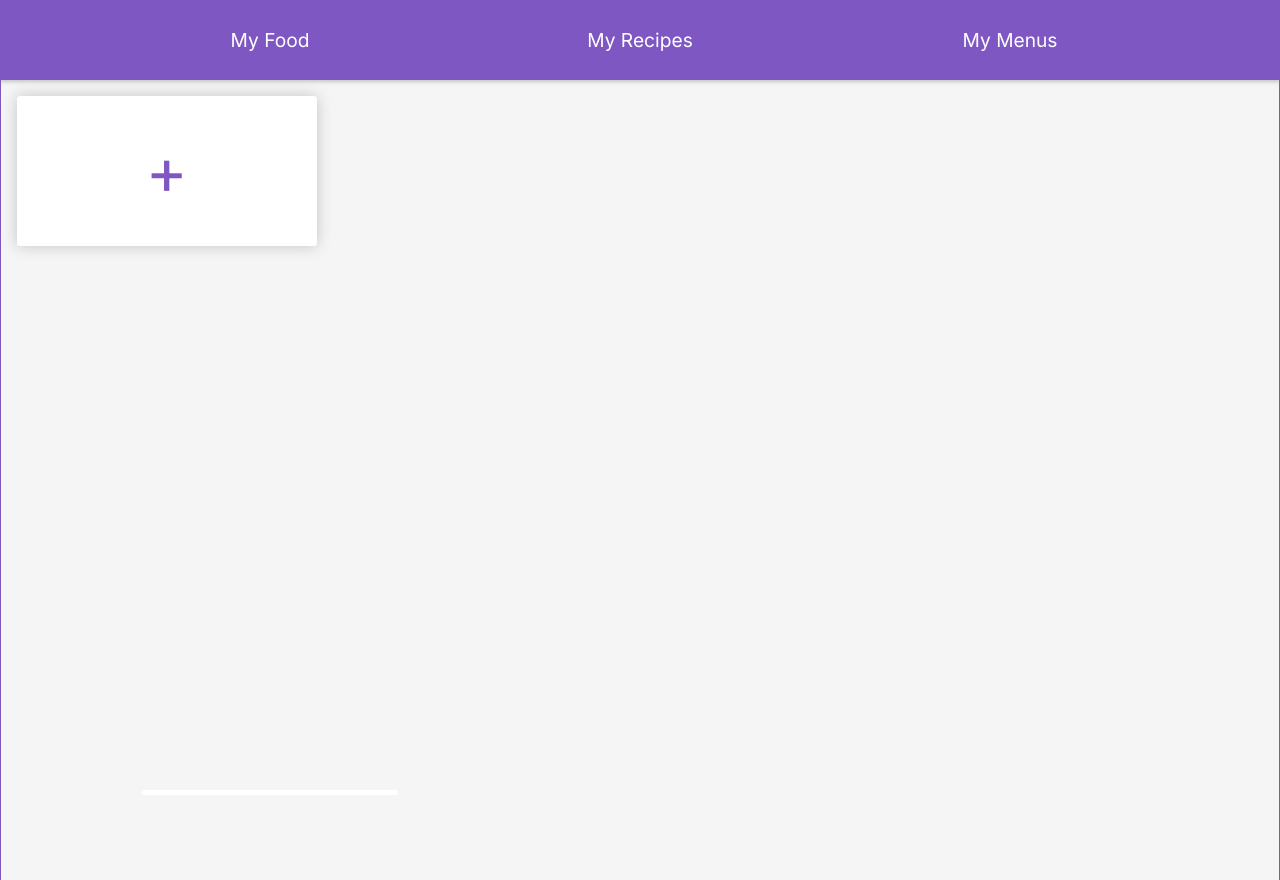
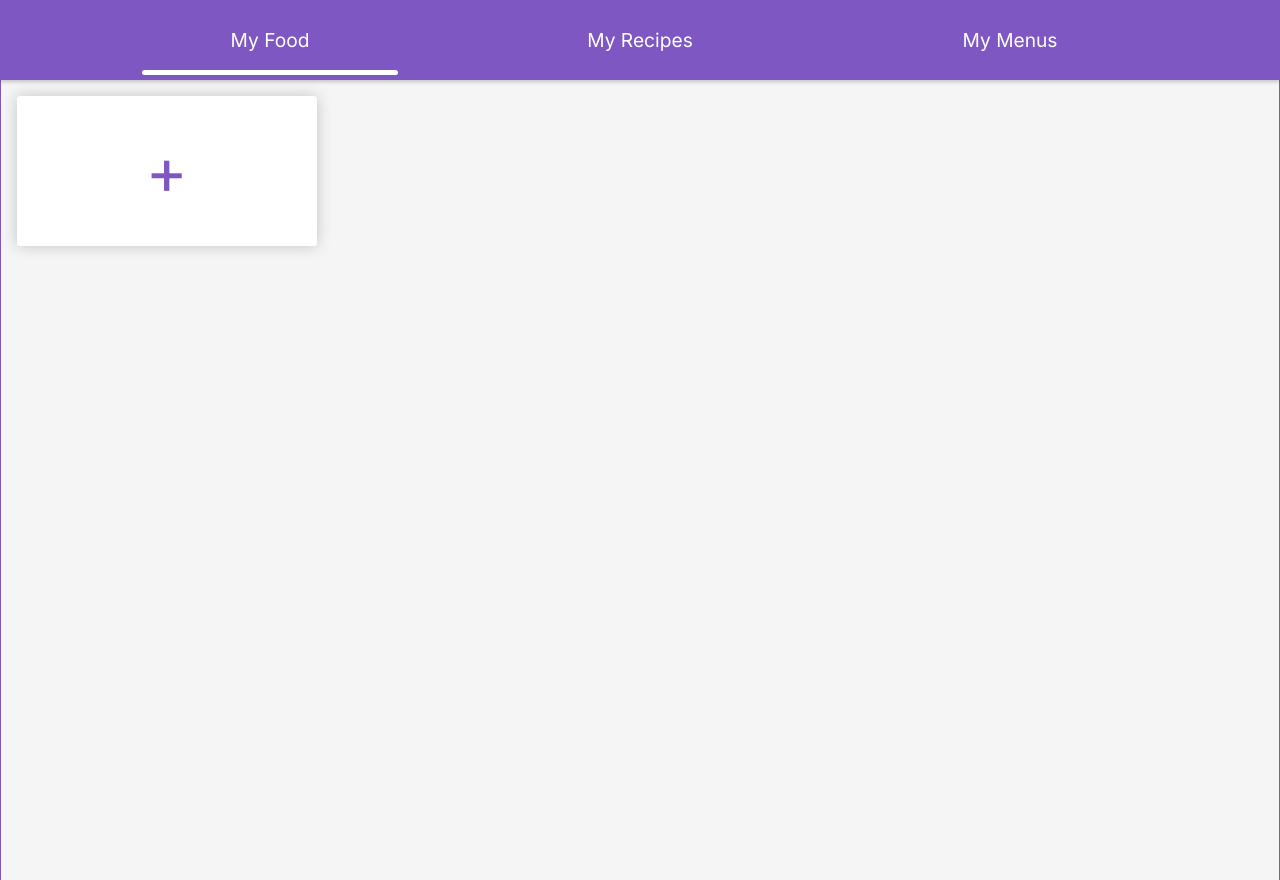
Before and after one commit to jwkaterina/nutrition, a Next.js app: page / in a window 1280 px wide. Built offline with nearby package versions, Linux system fonts and the light colour scheme.

Commit message:
return sticky header

```diff
--- a/src/app/components/nav-bar/nav-bar.module.css
+++ b/src/app/components/nav-bar/nav-bar.module.css
@@ -5,6 +5,8 @@
     align-items: center;
     height: 80px;
     box-shadow: 0 2px 4px rgba(0, 0, 0, 0.2);
+    position: sticky;
+    top: 0;
     z-index: 3;
 }
 
--- a/src/app/components/slider.tsx
+++ b/src/app/components/slider.tsx
@@ -32,7 +32,6 @@ const Slider = ({ slide, setSlide, blockScrollHandler }: SliderProps): JSX.Eleme
 	useEffect(() => {
 		if(!slidesRef.current) return;
 		if(cardOpen) {
-			scrollTo(0, 0);
 			(slidesRef.current as HTMLElement).scrollTo({
                 top: 0,
                 left: 0,
```
